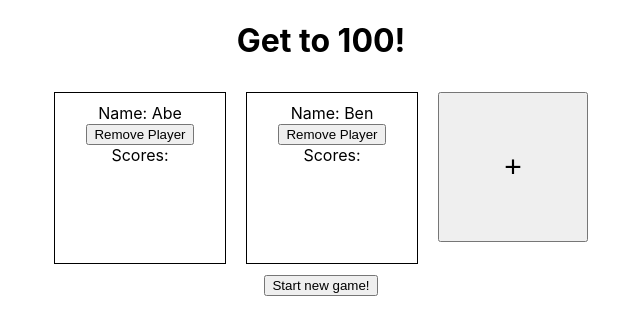
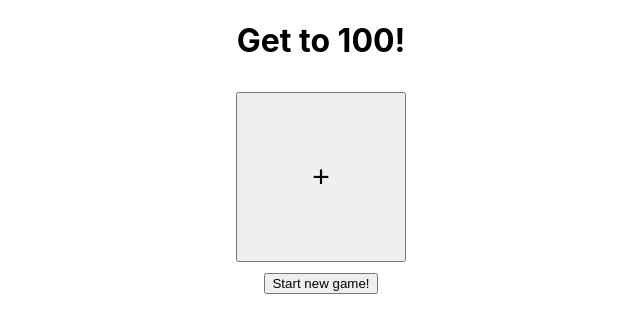
Before and after one commit to YehudaEdelstien/Schoolwork-JBH, a React (Create React App) app in the folder 04-react/get-to-100/: page / in a window 1280 px wide. Shown: the top 334 px of the page, without its empty margins (319-959 px from the left). Built offline with nearby package versions, Linux system fonts and the light colour scheme.

Commit message:
can remove players too

```diff
--- a/04-react/get-to-100/src/App.css
+++ b/04-react/get-to-100/src/App.css
@@ -9,8 +9,9 @@
 
 .player,
 .addPlayer {
-  width: 150px;
-  height: 150px;
+  box-sizing: border-box;
+  width: 170px;
+  height: 170px;
   padding: 10px;
   margin: 10px;
 }
--- a/04-react/get-to-100/src/components/GameContainer/GameContainer.jsx
+++ b/04-react/get-to-100/src/components/GameContainer/GameContainer.jsx
@@ -6,10 +6,7 @@ import AddPlayer from '../AddPlayer/AddPlayer';
 class GameContainer extends Component {
     state = {
         gameIsRunning: false,
-        players: [
-            { name: "Abe", number: "x", score: 0, prevScores: [] },
-            { name: "Ben", number: "x", score: 0, prevScores: [] }
-        ],
+        players: [],
     }
 
     addPlayer = (name) => {
@@ -20,7 +17,18 @@ class GameContainer extends Component {
         })
     }
 
+    removePlayer = (name) => {
+        this.setState(prevState => {
+            const playersArr = [...prevState.players];
+            const index = playersArr.findIndex(obj => obj.name === name);
+            playersArr.splice(index, 1);
+            return {players: playersArr};
+        })
+    }
+
     startGame = () => {
+        if (this.state.players.length < 1) return;
+
         const startNum = this.getStartingNumber();
         const players = [...this.state.players]
         players.forEach(player => {
@@ -38,12 +46,10 @@ class GameContainer extends Component {
         return Math.floor(Math.random() * 100);
     }
 
-    changeNumber = (playerName, number) => {
-        if (this.state.gameIsRunning === false) return;
-
+    changeNumber = (name, number) => {
         this.setState(prevState => {
             const playersArr = [...prevState.players];
-            const index = playersArr.findIndex(obj => obj.name === playerName);
+            const index = playersArr.findIndex(obj => obj.name === name);
             const newObj = { ...playersArr[index] }
 
             newObj.number = Math.floor(number);
@@ -72,6 +78,7 @@ class GameContainer extends Component {
                             key={index}
                             playerObj={player}
                             gameIsRunning={gameIsRunning}
+                            removePlayer={this.removePlayer}
                             changeNumber={this.changeNumber}
                         />
                     })}
--- a/04-react/get-to-100/src/components/PlayerContainer/PlayerContainer.jsx
+++ b/04-react/get-to-100/src/components/PlayerContainer/PlayerContainer.jsx
@@ -1,7 +1,7 @@
 import PlayerButtons from "../PlayerButtons/PlayerButtons";
 
 function PlayerContainer(props) {
-    const { name, number, score, prevScores, } = props.playerObj
+    const { name, number, score, prevScores,} = props.playerObj
     return (
         <div className="player">
             <div>Name: {name}</div>
@@ -9,7 +9,7 @@ function PlayerContainer(props) {
                 <><div>Number: {number}</div>
                     <PlayerButtons changeNumber={props.changeNumber} number={number} name={name} />
                     <div>Moves: {score}</div></> :
-                <button>Remove Player</button>
+                <button onClick={() => props.removePlayer(name)}>Remove Player</button>
             }
             <div>Scores: {prevScores.toString()}</div>
         </div>
```
